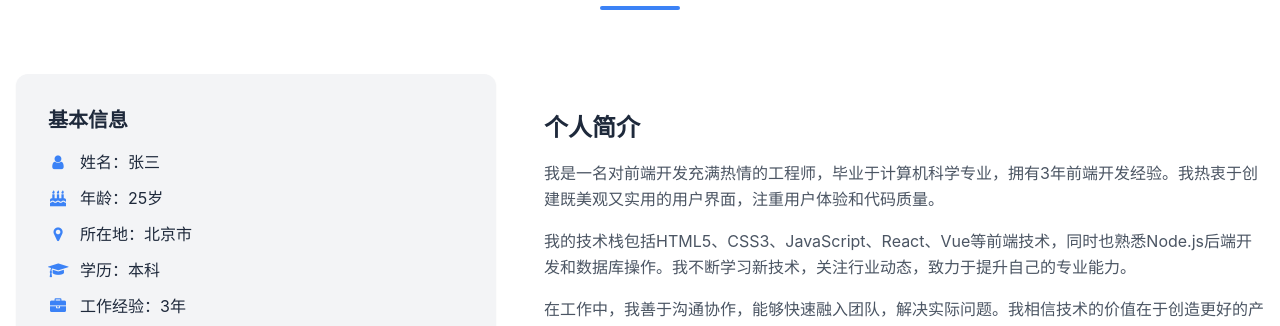
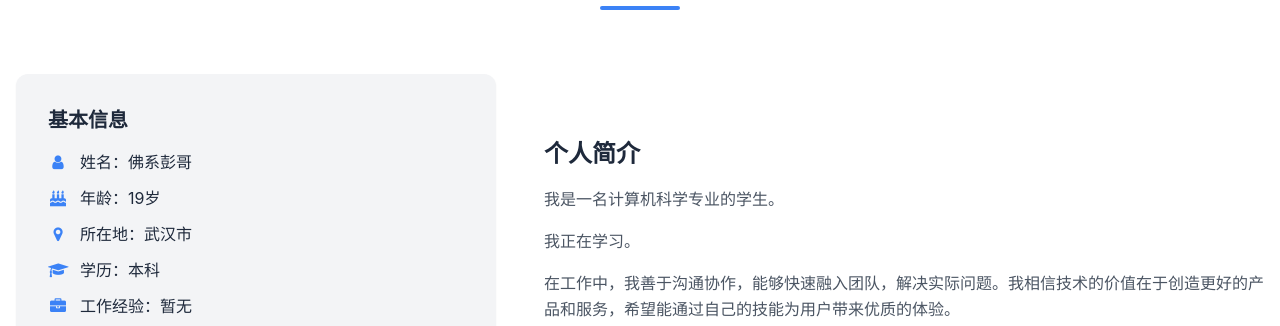
Before and after one commit to foxipengge/foxipengge, a plain HTML site: page index.html in a window 1280 px wide. Shown: the part 662-988 px from the top of the page. Drawn offline with nearby package versions, Linux system fonts and the light colour scheme.

Commit message:
Update personal information in index.html

```diff
--- a/index.html
+++ b/index.html
@@ -119,15 +119,15 @@
                         <ul class="space-y-3">
                             <li class="flex items-start">
                                 <i class="fa fa-user text-primary mt-1 mr-3 w-5 text-center"></i>
-                                <span>姓名：张三</span>
+                                <span>姓名：佛系彭哥</span>
                             </li>
                             <li class="flex items-start">
                                 <i class="fa fa-birthday-cake text-primary mt-1 mr-3 w-5 text-center"></i>
-                                <span>年龄：25岁</span>
+                                <span>年龄：19岁</span>
                             </li>
                             <li class="flex items-start">
                                 <i class="fa fa-map-marker text-primary mt-1 mr-3 w-5 text-center"></i>
-                                <span>所在地：北京市</span>
+                                <span>所在地：武汉市</span>
                             </li>
                             <li class="flex items-start">
                                 <i class="fa fa-graduation-cap text-primary mt-1 mr-3 w-5 text-center"></i>
@@ -135,7 +135,7 @@
                             </li>
                             <li class="flex items-start">
                                 <i class="fa fa-briefcase text-primary mt-1 mr-3 w-5 text-center"></i>
-                                <span>工作经验：3年</span>
+                                <span>工作经验：暂无</span>
                             </li>
                         </ul>
 
@@ -162,10 +162,10 @@
                 <div class="md:w-3/5">
                     <h3 class="text-2xl font-semibold mb-4">个人简介</h3>
                     <p class="text-gray-600 mb-4 leading-relaxed">
-                        我是一名对前端开发充满热情的工程师，毕业于计算机科学专业，拥有3年前端开发经验。我热衷于创建既美观又实用的用户界面，注重用户体验和代码质量。
+                        我是一名计算机科学专业的学生。
                     </p>
                     <p class="text-gray-600 mb-4 leading-relaxed">
-                        我的技术栈包括HTML5、CSS3、JavaScript、React、Vue等前端技术，同时也熟悉Node.js后端开发和数据库操作。我不断学习新技术，关注行业动态，致力于提升自己的专业能力。
+                        我正在学习。
                     </p>
                     <p class="text-gray-600 mb-6 leading-relaxed">
                         在工作中，我善于沟通协作，能够快速融入团队，解决实际问题。我相信技术的价值在于创造更好的产品和服务，希望能通过自己的技能为用户带来优质的体验。
```
